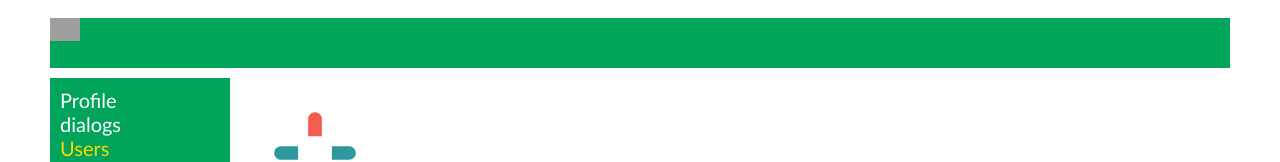
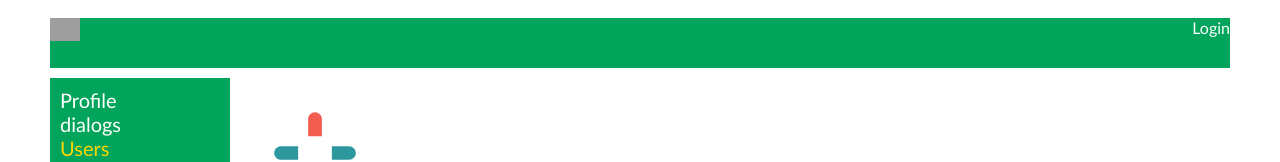
Before and after one commit to limanp/Learning-of-React, a React (Create React App) app: page /users in a window 1280 px wide. Shown: the top 162 px of the page. Built offline with nearby package versions, Linux system fonts and the light colour scheme; no server answers; grey boxes are pictures that could not be loaded.

Commit message:
[lesson 61] cookie, login, auth/me

```diff
--- a/src/App.js
+++ b/src/App.js
@@ -1,6 +1,6 @@
 import React from 'react';
 import './App.css';
-import Header from './components/Header/Header';
+import HeaderContainer from './components/Header/HeaderContainer';
 import Navbar from './components/Navbar/Navbar';
 import DialogsContainer from './components/Dialogs/DialogsContainer';
 import Music from './components/Music/Music';
@@ -13,7 +13,7 @@ import ProfileContainer from './components/Profile/ProfileContainer';
 const App = (props) => {
   return (
       <div className='app-wrapper'>
-      <Header />
+      <HeaderContainer />
       {/*navbar={props.state.navbar}*/}
       <Navbar />
       <div className='app-wrapper-content'>
--- a/src/components/Header/Header.jsx
+++ b/src/components/Header/Header.jsx
@@ -1,11 +1,16 @@
 import React from 'react';
-import Classes from './Header.module.css';
+import finalPropsSelectorFactory from 'react-redux/es/connect/selectorFactory';
+import { NavLink } from 'react-router-dom';
+import style from './Header.module.css';
 
-const Header = () => {
+const Header = (props) => {
     return (
-        <header className={Classes.header}>
+        <header className={style.header}>
             <img src='https://upload.wikimedia.org/wikipedia/commons/d/db/Zeronet_logo.png'
             aria-hidden alt='image'/>
+            <div className={style.loginBlock}>
+                {props.isAuth ? props.login : <NavLink to={'/login'}>Login</NavLink>}
+            </div>
         </header>
     );
 }
--- a/src/components/Header/Header.module.css
+++ b/src/components/Header/Header.module.css
@@ -7,3 +7,10 @@
 .header img{
     width: 30px;
 }
+.loginBlock {
+  float: right;
+}
+.loginBlock a {
+  text-decoration:none;
+  color: white;
+}
--- /dev/null
+++ b/src/components/Header/HeaderContainer.jsx
@@ -0,0 +1,26 @@
+import axios from 'axios';
+import React from 'react';
+import { connect } from 'react-redux';
+import Header from './Header';
+import { setAuthUserData } from '../../redux/auth-reducer';
+
+class HeaderContainer extends React.Component {
+    componentDidMount() {
+        axios.get('https://social-network.samuraijs.com/api/1.0/auth/me', {withCredentials: true})
+        .then(response => {
+            if (response.data.resultCode === 0) {
+                let {id, login, email} = response.data.data;
+                this.props.setAuthUserData(id, email, login);
+            }
+        })
+    }
+    render() {
+        return <Header {...this.props}/>
+    }
+}
+
+const mapStateToProps = (state) => ({
+    isAuth: state.auth.isAuth,
+    login: state.auth.login
+});
+export default connect(mapStateToProps, {setAuthUserData})(HeaderContainer);
--- /dev/null
+++ b/src/redux/auth-reducer.js
@@ -0,0 +1,23 @@
+const SET_USER_DATA = "SET_USER_DATA";
+
+let initialState = {
+    userId: null,
+    email: null,
+    login: null,
+    isAuth: false
+}
+
+const authReducer = (state = initialState, action) => {
+    switch(action.type) {
+        case SET_USER_DATA:
+            return{
+                    ...state,
+                    ...action.data,
+                    isAuth: true
+                };
+        default: return state
+    }
+}
+
+export const setAuthUserData = (userId, email, login) => ({type: SET_USER_DATA, data: userId, email, login});
+export default authReducer;
--- a/src/redux/redux-store.js
+++ b/src/redux/redux-store.js
@@ -3,13 +3,15 @@ import {profileReducer} from './profile-reducer';
 import {dialogsReducer} from './dialogs-reducer';
 import {navbarReducer} from './navbar-reducer';
 import usersReducer from "./users-reducer";
+import authReducer from "./auth-reducer";
 
 
 let reducers = combineReducers({
     profilePage: profileReducer,
     dialogsPage: dialogsReducer,
     navbar: navbarReducer,
-    usersPage: usersReducer
+    usersPage: usersReducer,
+    auth: authReducer
 })
 
 let store = createStore(reducers);
```
